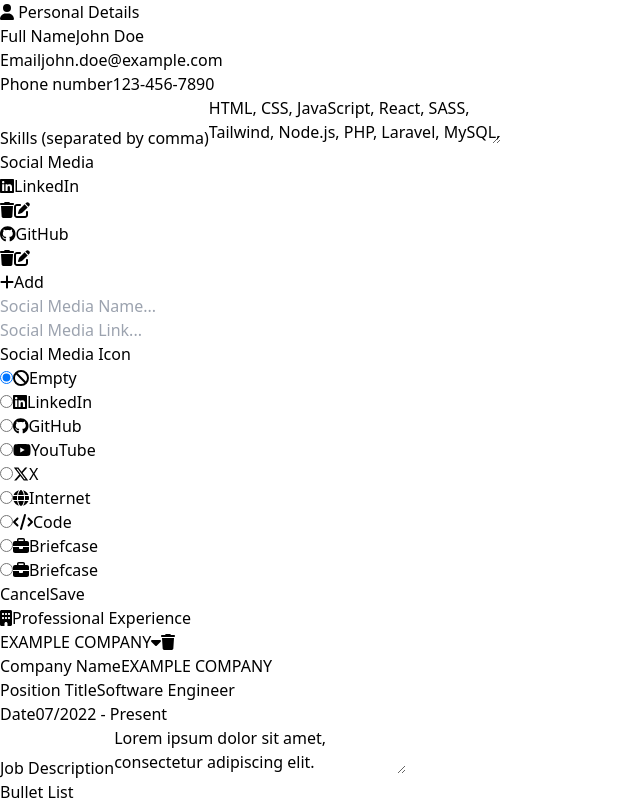
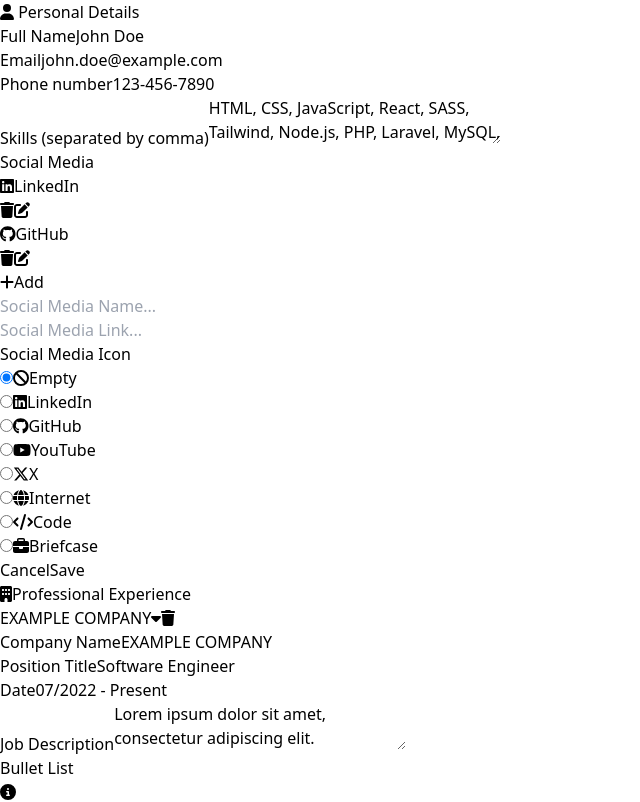
Before and after one commit to jonhatanh/cv-builder-application, a React (Vite) app: page / in a window 1280 px wide. Shown: the top 802 px of the page, without its empty margins (0-640 px from the left). Built offline with nearby package versions, Linux system fonts and the light colour scheme.

Commit message:
Fix bugs

```diff
--- a/src/components/Settings.tsx
+++ b/src/components/Settings.tsx
@@ -80,7 +80,7 @@ export default function Settings() {
     "flex flex-col gap-5 pb-3 px-4",
   );
 
-  function handleChange(value: string) {
+  function handleChange(_:string, value: string) {
     setCurrentCVName(value);
   }
 
--- a/src/constans.ts
+++ b/src/constans.ts
@@ -40,10 +40,6 @@ export const ICONS = [
   {
     name: "Code",
     icon: faCode,
-  },
-  {
-    name: "Briefcase",
-    icon: faBriefcase,
   },
   {
     name: "Briefcase",
--- a/src/helpers.ts
+++ b/src/helpers.ts
@@ -15,15 +15,3 @@ export function getCollapsableClass(isOpen: boolean, baseClass: string) {
     else baseClass += " h-0 hidden";
     return baseClass;
 }
-
-export function handleChangeInCustomDetails(property: string, value: string, itemId?: UUID) {
-  if (!itemId) return;
-  dispatch({
-    type: "changed_input",
-    payload: {
-      itemId,
-      property,
-      value,
-    }
-  });
-}
--- a/src/hooks/useHandleChange.ts
+++ b/src/hooks/useHandleChange.ts
@@ -8,9 +8,9 @@ export function useHandleChange(dispatch: Dispatch<CustomDetailsActions>) {
     dispatch({
       type: "changed_input",
       payload: {
+        itemId,
         property,
         value,
-
       }
     });
   }
```
